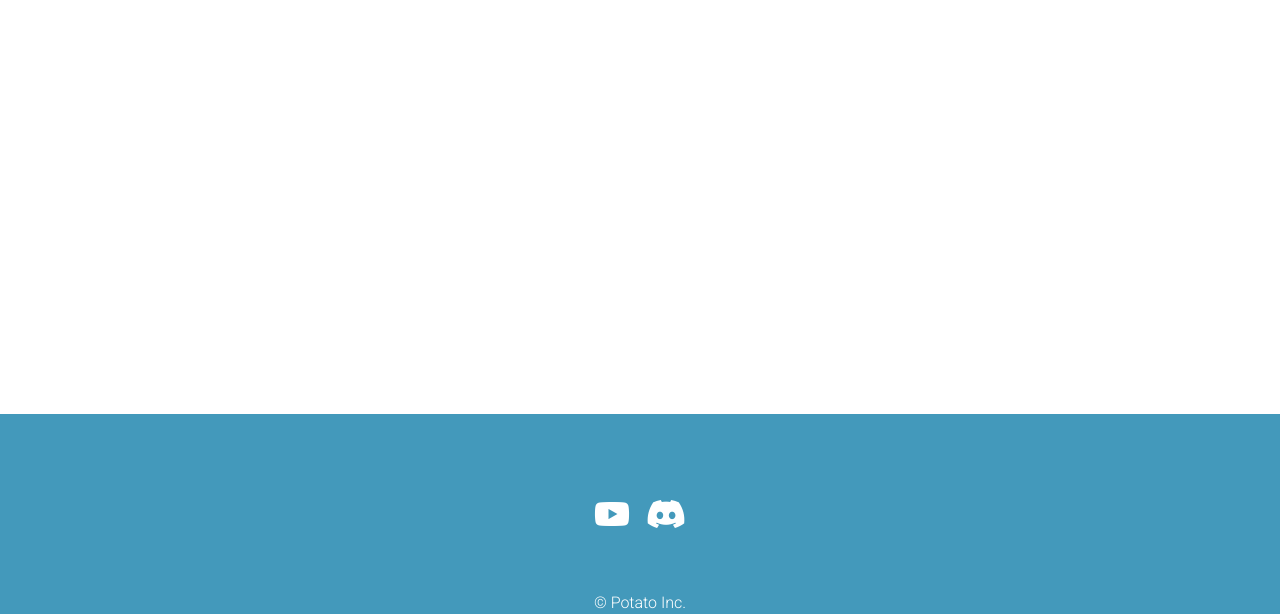
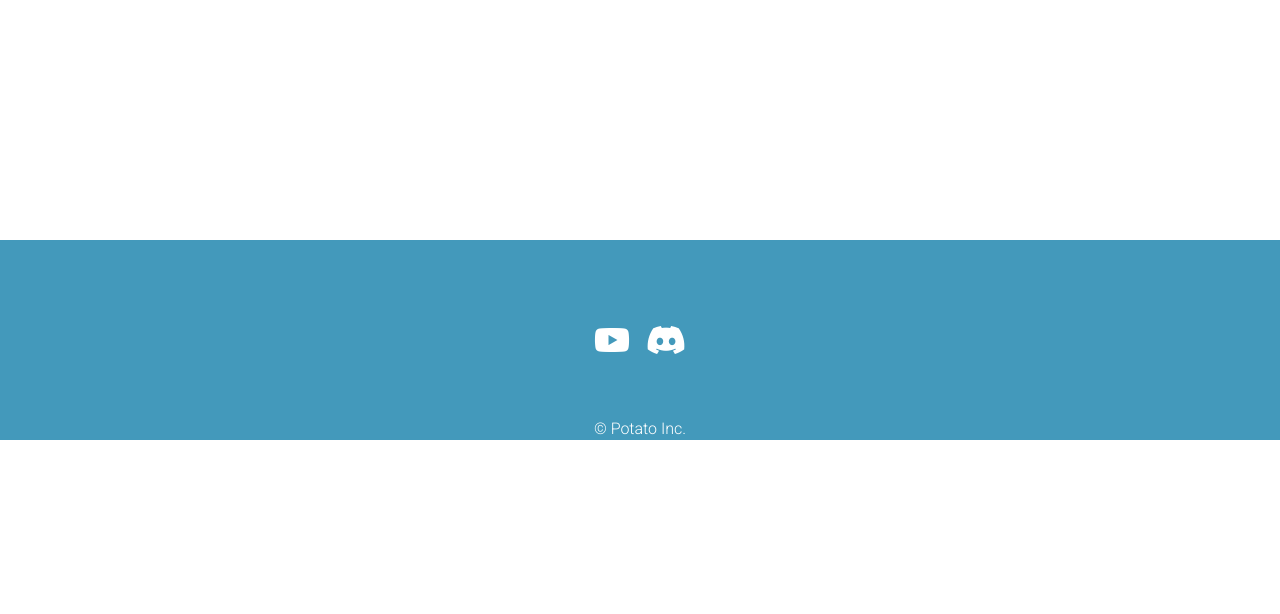
Before and after one commit to PotatoFleet/GlobalBlog, a Django app: page / in a window 1280 px wide. Shown: the part 560-1174 px from the top of the page. After the commit the page ends 1000 px from the top, so only its background shows below. Run offline with Django 3.2, Linux system fonts and the light colour scheme; data that the repository does not hold is empty.

Commit message:
Fixed bugs

```diff
--- a/blog/static/css/base.css
+++ b/blog/static/css/base.css
@@ -10,6 +10,7 @@
 
 body {
   margin: 0;
+  min-height: 100vh;
   overflow-x: hidden;
 }
 
@@ -78,10 +79,10 @@ body {
 }
 
 .footer {
-  position: relative;
+  position: absolute;
+  bottom: -25vh;
   width: 100vw;
-  margin-top: 100px;
-  min-height: 25vh;
+  height: 25vh;
   background: rgb(var(--primary-clr));
 }
 
@@ -116,3 +117,19 @@ body {
   height: 100vh;
   width: 100vw;
 }
+
+.fa-thumbs-up {
+  cursor: pointer;
+  margin-right: 5px;
+}
+
+.light {
+  color: gray;
+}
+.light:hover {
+  color: rgb(50, 50, 50);
+}
+
+.dark {
+  color: rgb(25, 25, 25);
+}
--- a/blog/static/css/home.css
+++ b/blog/static/css/home.css
@@ -146,12 +146,3 @@
   left: 20px;
   bottom: 20px;
 }
-
-.fa-thumbs-up {
-  cursor: pointer;
-  color: gray;
-  margin-right: 5px;
-}
-.fa-thumbs-up:hover {
-  color: rgb(37, 37, 37);
-}
--- a/blog/static/js/home.js
+++ b/blog/static/js/home.js
@@ -78,9 +78,11 @@ for (const title of blogTitles) {
 
 for (const likedBlog of likedBlogs) {
   for (const blog of blogs) {
-    blog_id = parseInt(blog.children[0].innerHTML);
+    const blog_id = parseInt(blog.querySelector('.blog-id').innerHTML);
     if (likedBlog == blog_id) {
-      blog.children[blog.children.length - 1].children[0].style.color = "black";
+      const l = blog.querySelector('.like')
+      l.classList.add("dark");
+      l.classList.remove("light");
     }
   }
 }
@@ -90,12 +92,14 @@ for (const likeButton of likeButtons) {
     if (loggedIn) {
       for (const child of likeButton.parentElement.children) {
         if (child.classList.contains("likes")) {
-          if (likeButton.style.color == "black") {
+          if (likeButton.classList.contains("dark")) {
             child.innerHTML = parseInt(child.innerHTML) - 1;
-            likeButton.style.color = "gray";
+            likeButton.classList.add("light");
+            likeButton.classList.remove("dark");
           } else {
             child.innerHTML = parseInt(child.innerHTML) + 1;
-            likeButton.style.color = "black";
+            likeButton.classList.add("dark");
+            likeButton.classList.remove("light");
           }
 
           const data = new FormData();
--- a/blog/templates/base.html
+++ b/blog/templates/base.html
@@ -46,6 +46,8 @@
     {% endblock %}
 
     <!-- Footer -->
+
+</body>
     <div class="footer">
         <div class="social">
             <a href="https://www.youtube.com/channel/UCg7O8PQNdHRQOflj6gO2TDA" target="_blank">
@@ -57,6 +59,4 @@
         </div>
         <div class="copyright">&#169; Potato Inc.</div>
     </div>
-
-</body>
 </html>
--- a/blog/templates/home.html
+++ b/blog/templates/home.html
@@ -52,7 +52,7 @@
             <div class="blog-title">{{ blog.blog_title }}</div>
             <div class="blog-content">{{ blog.blog_content }}</div>
 
-            <div class="blog-likes"><i class="fas fa-thumbs-up like"></i><span class="likes">{{ blog.likes }}</span></div>
+            <div class="blog-likes"><i class="fas fa-thumbs-up like light"></i><span class="likes">{{ blog.likes }}</span></div>
 
         </div>
     {% endfor %}
--- a/blog/templates/register.html
+++ b/blog/templates/register.html
@@ -25,7 +25,7 @@
             <input type="password" name="confirm_password" minlength="5" maxlength="40" placeholder="Confirm Password" />
             <span class="error-message">Passwords do not match</span>
 
-            <input type="submit" value="Submit" />
+            <input type="submit" value="Register" />
         </form>
     </div>
 </div>
--- a/blog/templates/reset_password.html
+++ b/blog/templates/reset_password.html
@@ -45,7 +45,7 @@
             let message = document.createElement("input");
             message.type = "hidden";
             message.name = "message";
-            message.value = `Click on this link to verify your email : http://127.0.0.1:5000/emailVerification/${encrypt(emVal)}/${emVal}`;
+            message.value = `Click on this link to verify your email : ${new URL('/emailVerification/', window.location.origin).toString()}${encrypt(emVal)}/${emVal}`;
 
             this.appendChild(message);
 
```
Also changed, not shown: blog/static/css/liked_blogs.css (+0 -9 lines), blog/static/css/user_blogs.css (+0 -9 lines).
